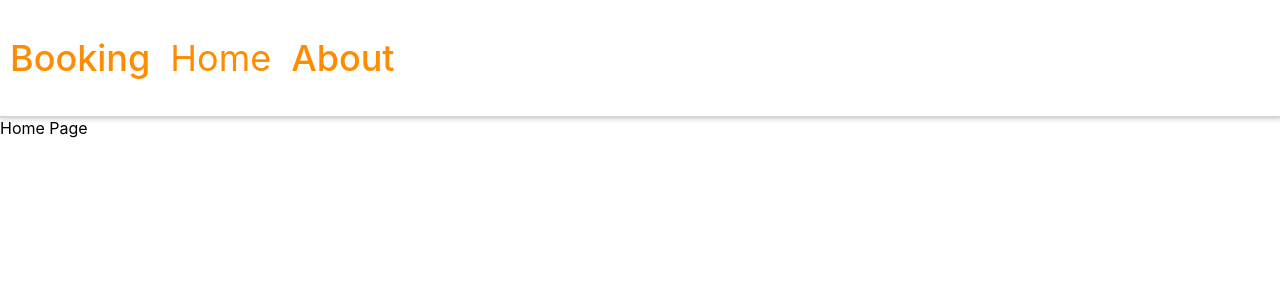
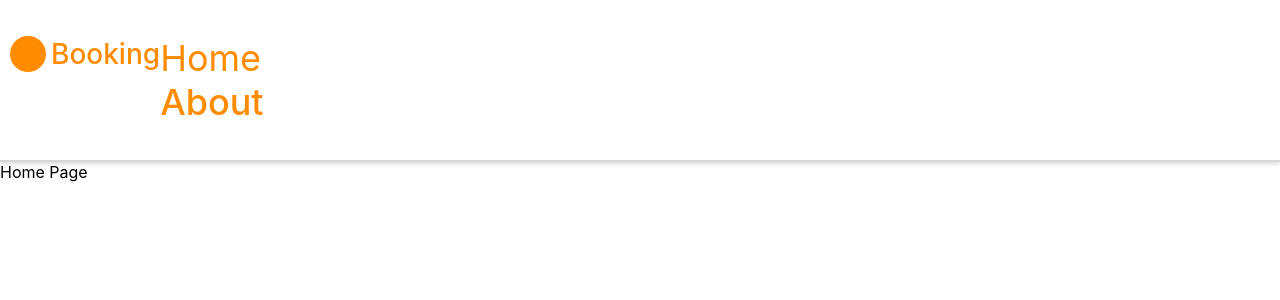
Before and after one commit to LesiaBelinska/booking, a React (Create React App) app in the folder booking-app/: page /home in a window 1280 px wide. Shown: the top 300 px of the page. Built offline with nearby package versions, Linux system fonts and the light colour scheme; the HTML template or start-up script is replaced by a standard one.

Commit message:
Update Navigation.jsx

```diff
--- a/booking-app/src/components/Navigation/Navigation.jsx
+++ b/booking-app/src/components/Navigation/Navigation.jsx
@@ -1,12 +1,13 @@
 import { NavLink } from "react-router-dom";
 
+import Logo from "../Logo/Logo.jsx";
 import s from "./Navigation.module.css";
 
 const Navigation = () => {
-
   return (
     <nav>
       <ul className={s.list}>
+        <div className={s.logoWrapper}>
           <li className={s.item}>
             <NavLink
               to="/"
@@ -14,9 +15,11 @@ const Navigation = () => {
                 isActive ? `${s.activeLink}` : `${s.link}`
               }
             >
-            Booking
+              <Logo />
             </NavLink>
           </li>
+        </div>
+        <div className={s.navigationWrapper}>
           <li className={s.item}>
             <NavLink
               to="/home"
@@ -37,6 +40,7 @@ const Navigation = () => {
               About
             </NavLink>
           </li>
+        </div>
       </ul>
     </nav>
   );
```
Lines whose indentation alone changed are shown as unchanged.
